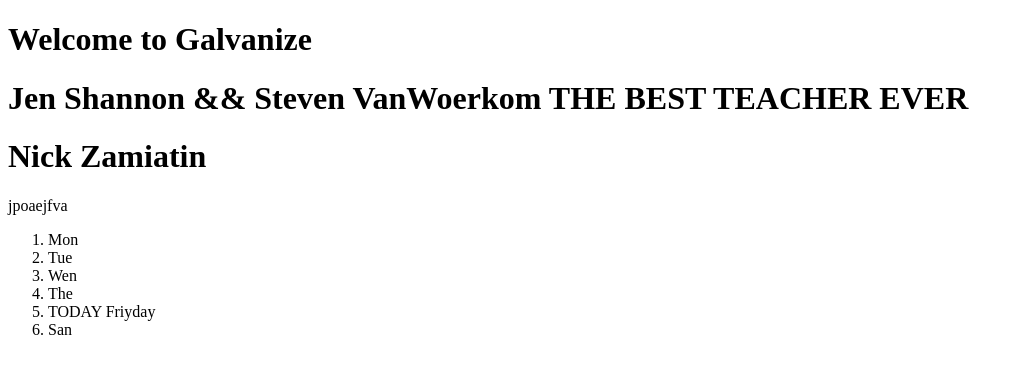
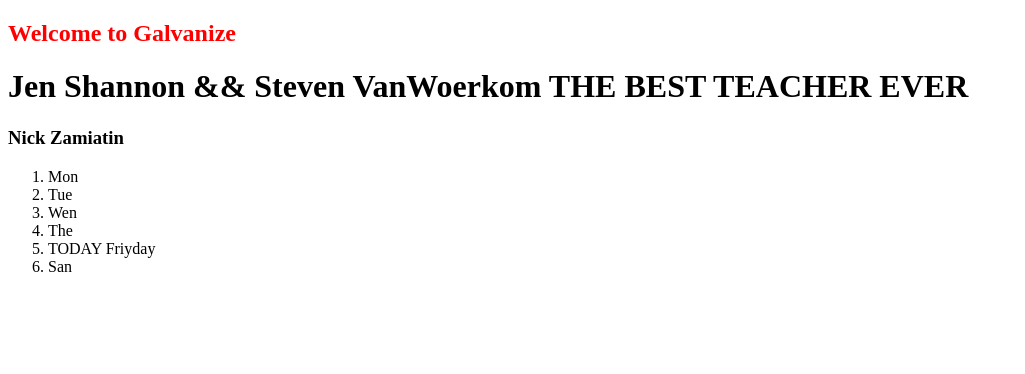
Before and after one commit to shannonjen/fridayg87, a plain HTML site: page index.html in a window 1280 px wide. Shown: the whole page, without its empty margins (0-1025 px from the left). Drawn offline with Linux system fonts and the light colour scheme.

Commit message:
Jen and Stev

```diff
--- a/index.html
+++ b/index.html
@@ -2,14 +2,14 @@
 <html lang="en" dir="ltr">
   <head>
     <meta charset="utf-8">
+    <link rel="stylesheet" type="text/css" href="style.css">
+
     <title></title>
   </head>
   <body>
-    <h1> Welcome to Galvanize </h1>
-
-         <h1> Jen Shannon && Steven VanWoerkom  THE BEST TEACHER EVER</h1>
-          <h1>  Nick Zamiatin  </h1>
-         <p>jpoaejfva</p>
+    <h2> Welcome to Galvanize </h1>
+    <h1> Jen Shannon && Steven VanWoerkom  THE BEST TEACHER EVER</h2>
+    <h3>  Nick Zamiatin  </h1>
          <ol>
          <li>Mon</li>
          <li>Tue</li>
--- a/style.css
+++ b/style.css
@@ -0,0 +1,4 @@
+h2 {
+  font-size: 98;
+  color: red
+}
```
Also changed, not shown: 1 other file.
